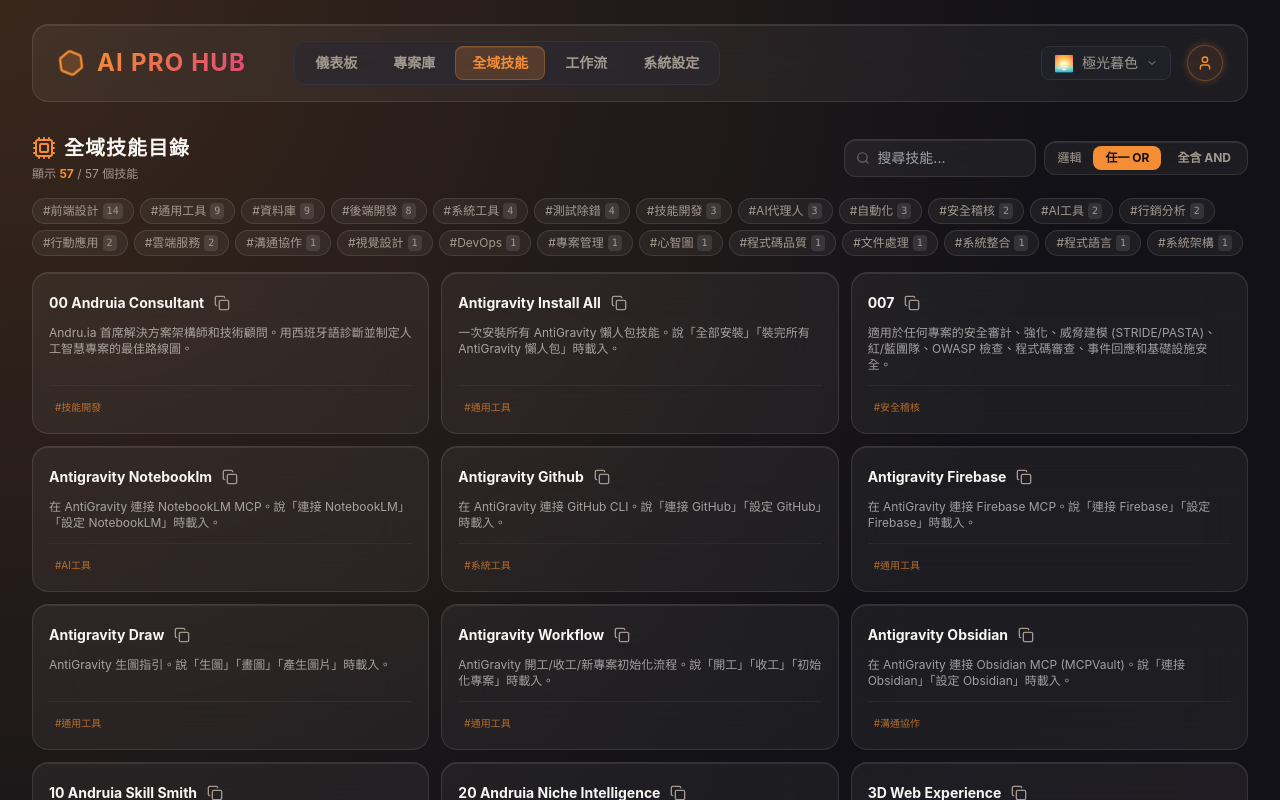
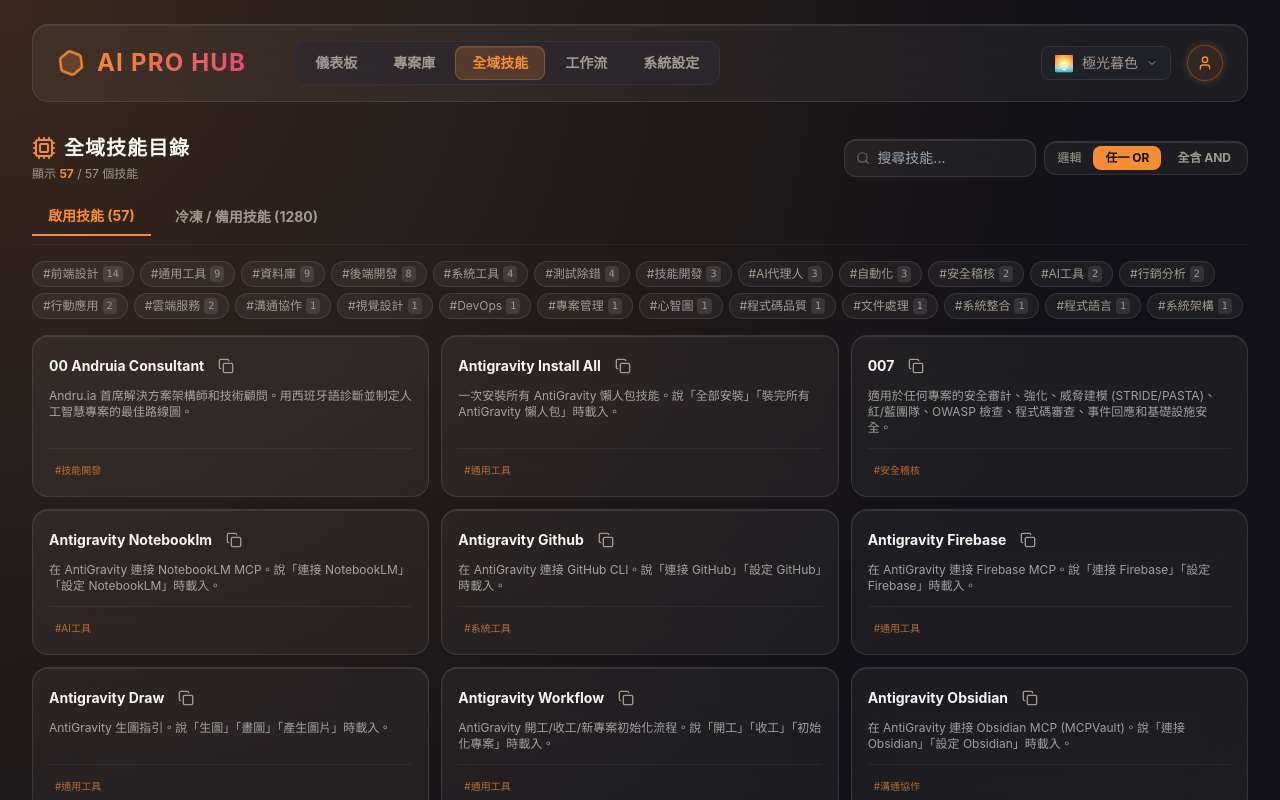
Before and after one commit to hoonsor/ai-pro-hub, a Next.js app: page / in a window 1280 px wide. Both pictures are taken after a click on the button "全域技能". Shown: the top 800 px of the page. Built offline with nearby package versions, Linux system fonts and the light colour scheme.

Commit message:
feat(ui): implement active and frozen skill tabs in SkillsView

```diff
--- a/src/App.tsx
+++ b/src/App.tsx
@@ -21,7 +21,7 @@ function MainLayout() {
   const { projects, tagCounts, loading, error } = useInitialData()
 
   // ── 技能懶載入：只有切到 SKILLS tab 才開始 ──
-  const { skills, workflows, loading: skillsLoading } = useSkillsData(skillsEnabled)
+  const { skills, frozenSkills, workflows, loading: skillsLoading } = useSkillsData(skillsEnabled)
 
   const handleTabChange = (tab: TabType) => {
     setActiveTab(tab)
@@ -69,7 +69,7 @@ function MainLayout() {
               <p className="text-xs text-muted-foreground">首次點擊需要幾秒</p>
             </div>
           )
-          : <SkillsView skills={skills} />
+          : <SkillsView skills={skills} frozenSkills={frozenSkills} />
       )}
       {activeTab === "WORKFLOW" && <WorkflowsView workflows={workflows} />}
       {activeTab === "SYSTEM" && <SystemView />}
--- a/src/components/views/SkillsView.tsx
+++ b/src/components/views/SkillsView.tsx
@@ -4,6 +4,7 @@ import { Cpu, Copy, CheckCircle2, X, ChevronLeft, ChevronRight, Search, Filter }
 
 interface SkillsViewProps {
   skills: SkillData[]
+  frozenSkills: SkillData[]
 }
 
 const PAGE_SIZE = 24
@@ -85,20 +86,26 @@ const Pagination = ({ page, totalPages, onChange }: {
 }
 
 // ─── Main View ───────────────────────────────────────────────────────────────
-export function SkillsView({ skills }: SkillsViewProps) {
+export function SkillsView({ skills, frozenSkills }: SkillsViewProps) {
+  const [activeType, setActiveType] = useState<"ACTIVE" | "FROZEN">("ACTIVE")
   const [search, setSearch] = useState("")
   const [selectedTags, setSelectedTags] = useState<string[]>([])
   const [logicMode, setLogicMode] = useState<"AND" | "OR">("OR")
   const [page, setPage] = useState(1)
 
+  // 根據分頁選擇資料來源
+  const skillsSource = useMemo(() => {
+    return activeType === "ACTIVE" ? skills : frozenSkills
+  }, [activeType, skills, frozenSkills])
+
   // All unique tags with count — computed once
   const allTagsWithCount = useMemo(() => {
     const counts: Record<string, number> = {}
-    for (const s of skills) {
+    for (const s of skillsSource) {
       for (const t of s.tags || []) counts[t] = (counts[t] || 0) + 1
     }
     return Object.entries(counts).sort((a, b) => b[1] - a[1])
-  }, [skills])
+  }, [skillsSource])
 
   const toggleTag = useCallback((tag: string) => {
     setSelectedTags(prev => prev.includes(tag) ? prev.filter(t => t !== tag) : [...prev, tag])
@@ -109,7 +116,7 @@ export function SkillsView({ skills }: SkillsViewProps) {
 
   const filteredSkills = useMemo(() => {
     const q = search.toLowerCase()
-    return skills.filter(skill => {
+    return skillsSource.filter(skill => {
       if (q && !(
         skill.name.toLowerCase().includes(q) ||
         skill.display_name?.toLowerCase().includes(q) ||
@@ -121,7 +128,7 @@ export function SkillsView({ skills }: SkillsViewProps) {
         ? selectedTags.some(t => skill.tags?.includes(t))
         : selectedTags.every(t => skill.tags?.includes(t))
     })
-  }, [skills, search, selectedTags, logicMode])
+  }, [skillsSource, search, selectedTags, logicMode])
 
   const totalPages = Math.ceil(filteredSkills.length / PAGE_SIZE)
   const pagedSkills = filteredSkills.slice((page - 1) * PAGE_SIZE, page * PAGE_SIZE)
@@ -143,7 +150,7 @@ export function SkillsView({ skills }: SkillsViewProps) {
             全域技能目錄
           </h2>
           <p className="text-xs text-muted-foreground mt-1">
-            顯示 <span className="text-primary font-bold">{filteredSkills.length}</span> / {skills.length} 個技能
+            顯示 <span className="text-primary font-bold">{filteredSkills.length}</span> / {skillsSource.length} 個技能
             {selectedTags.length > 0 && (
               <span className="ml-2 opacity-60">· {selectedTags.length} 個標籤 ({logicMode})</span>
             )}
@@ -168,6 +175,30 @@ export function SkillsView({ skills }: SkillsViewProps) {
             </button>
           )}
         </div>
+      </div>
+
+      {/* Category Tabs */}
+      <div className="flex gap-2 border-b border-white/5 pb-2">
+        <button
+          onClick={() => { setActiveType("ACTIVE"); setPage(1); setSelectedTags([]); setSearch(""); }}
+          className={`px-4 py-2 text-sm font-bold transition-all relative ${
+            activeType === "ACTIVE"
+              ? "text-primary border-b-2 border-primary"
+              : "text-muted-foreground hover:text-foreground"
+          }`}
+        >
+          啟用技能 ({skills.length})
+        </button>
+        <button
+          onClick={() => { setActiveType("FROZEN"); setPage(1); setSelectedTags([]); setSearch(""); }}
+          className={`px-4 py-2 text-sm font-bold transition-all relative ${
+            activeType === "FROZEN"
+              ? "text-primary border-b-2 border-primary"
+              : "text-muted-foreground hover:text-foreground"
+          }`}
+        >
+          冷凍 / 備用技能 ({frozenSkills.length})
+        </button>
       </div>
 
       {/* Selected tag chips */}
@@ -226,10 +257,15 @@ export function SkillsView({ skills }: SkillsViewProps) {
             className="glass-panel p-4 rounded-2xl flex flex-col hover:border-primary/30 transition-colors"
           >
             <div className="flex items-start justify-between mb-2">
-              <div className="flex items-center gap-1 min-w-0">
+              <div className="flex items-center gap-2 min-w-0 flex-wrap">
                 <h3 className="text-sm font-bold text-foreground truncate">
                   {skill.display_name || skill.name}
                 </h3>
+                {skill.is_frozen && (
+                  <span className="text-[10px] bg-white/5 text-muted-foreground/80 px-2 py-0.5 rounded-lg border border-white/10 shrink-0">
+                    {skill.vault_category?.replace(/^\d+-/, "").replace(/_/g, " ") || "冷凍備用"}
+                  </span>
+                )}
                 <CopyButton text={skill.name} />
               </div>
             </div>
--- a/src/hooks/useDashboardData.ts
+++ b/src/hooks/useDashboardData.ts
@@ -43,6 +43,8 @@ export interface SkillData {
   description: string
   summary: string
   tags: string[]
+  is_frozen?: boolean
+  vault_category?: string
 }
 
 export interface WorkflowData {
@@ -82,6 +84,7 @@ export function useInitialData() {
 // ─── 技能懶載入 Hook：只有 enabled=true 時才 fetch skills_slim.json (577KB) ──
 export function useSkillsData(enabled: boolean) {
   const [skills, setSkills] = useState<SkillData[]>([])
+  const [frozenSkills, setFrozenSkills] = useState<SkillData[]>([])
   const [workflows, setWorkflows] = useState<WorkflowData[]>([])
   const [loading, setLoading] = useState(false)
   const [loaded, setLoaded] = useState(false)
@@ -93,6 +96,7 @@ export function useSkillsData(enabled: boolean) {
       .then(r => r.ok ? r.json() : Promise.reject("skills failed"))
       .then(json => {
         setSkills(json.skills || [])
+        setFrozenSkills(json.frozen_skills || [])
         setWorkflows(json.workflows || [])
         setLoading(false)
         setLoaded(true)
@@ -103,7 +107,7 @@ export function useSkillsData(enabled: boolean) {
       })
   }, [enabled, loaded])
 
-  return { skills, workflows, loading, loaded }
+  return { skills, frozenSkills, workflows, loading, loaded }
 }
 
 // ─── 舊版 combined hook（向下相容，供 DashboardOverview 等使用）──────────────
```
